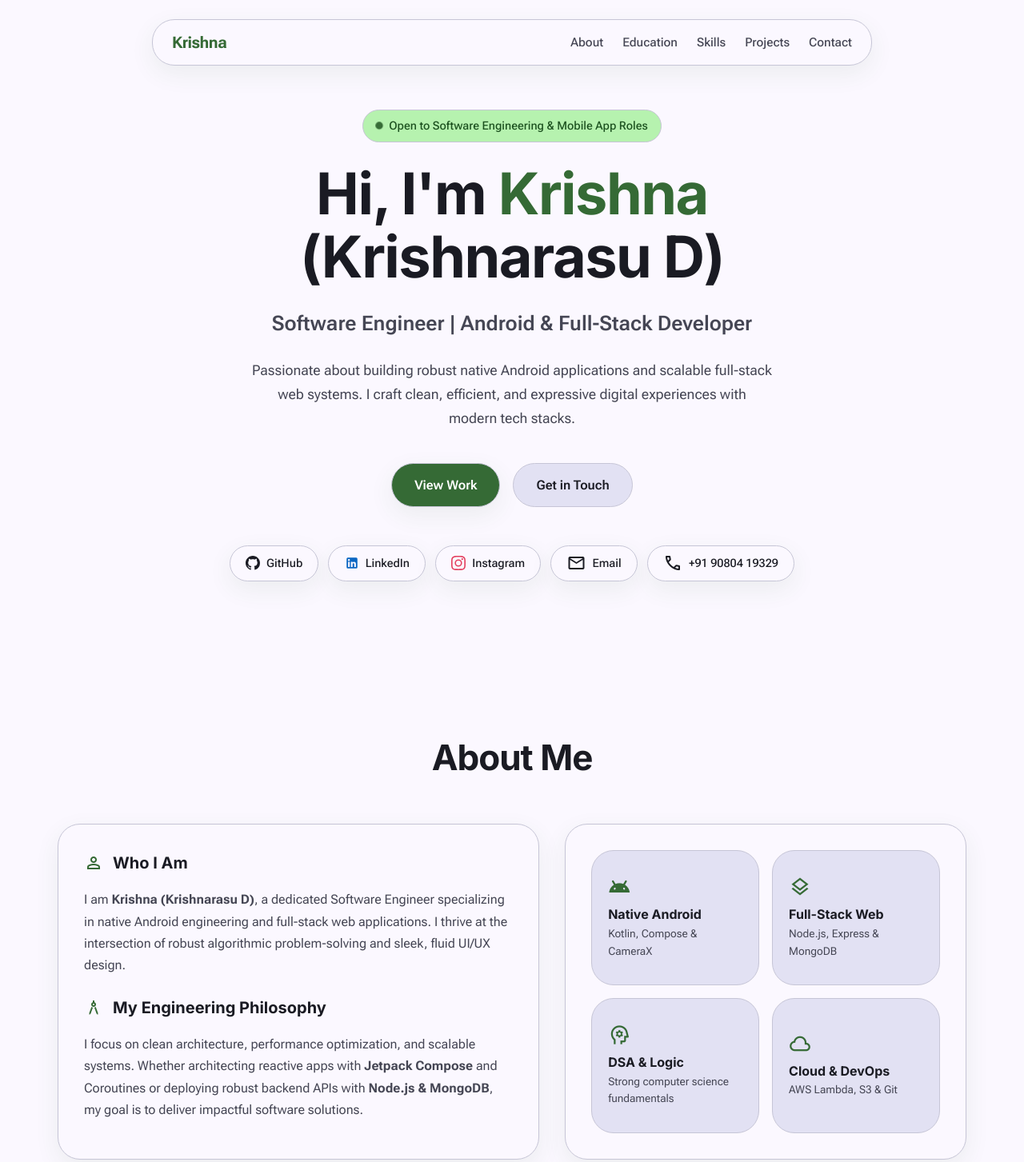
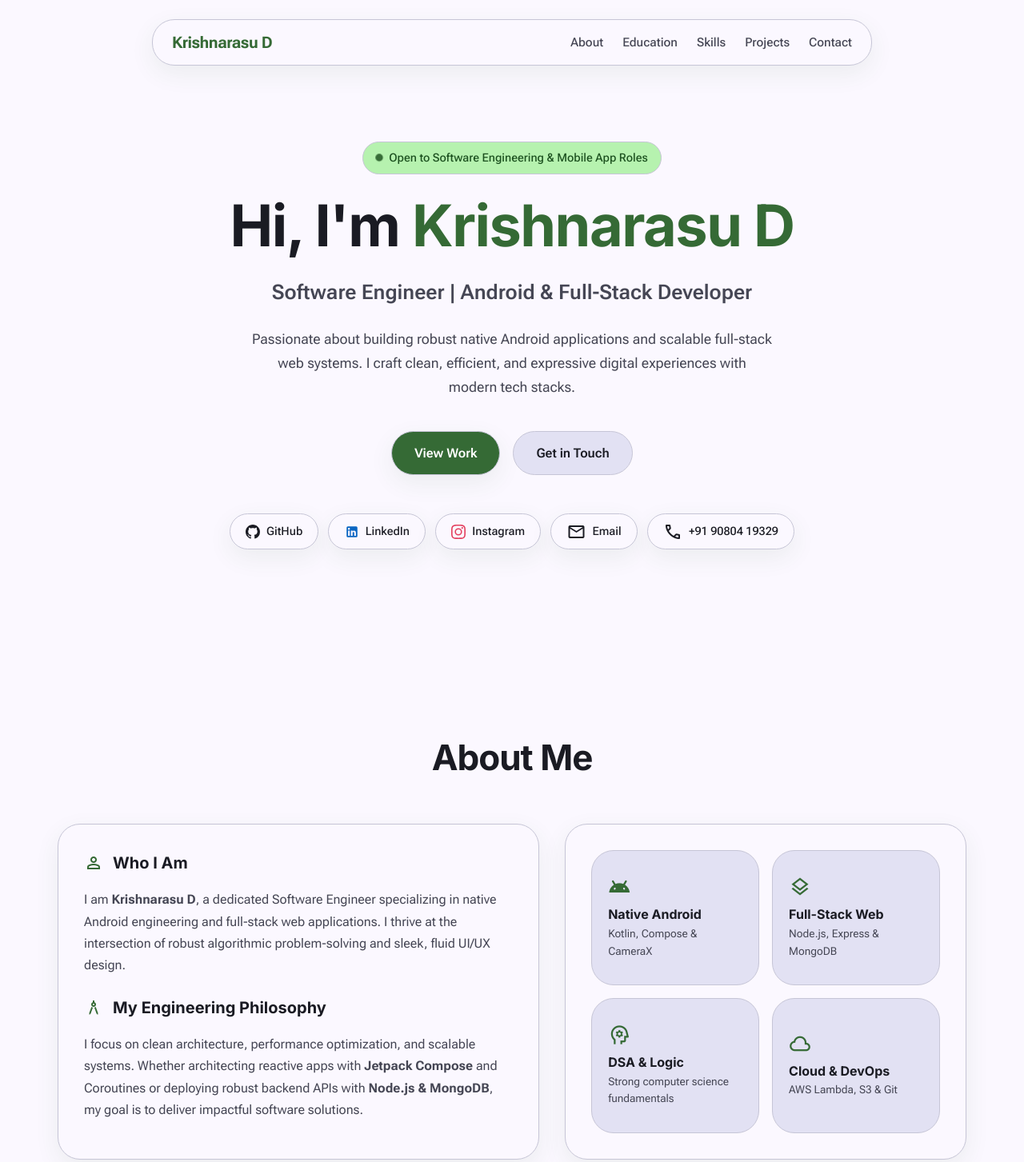
Before and after one commit to dkrishna-59/portfolio, a website built with Vite: page index.html in a window 1280 px wide. Shown: the top 1453 px of the page at 80% size. Built offline with nearby package versions, Linux system fonts and the light colour scheme.

Commit message:
Update name to Krishnarasu D and refine UI layout and robustness

```diff
--- a/index.html
+++ b/index.html
@@ -3,7 +3,7 @@
 <head>
     <meta charset="UTF-8">
     <meta name="viewport" content="width=device-width, initial-scale=1.0">
-    <title>Krishna | Software Engineer & Android Developer</title>
+    <title>Krishnarasu D | Software Engineer & Android Developer</title>
     <script>document.documentElement.classList.add('js');</script>
     <link rel="stylesheet" href="style.css">
     <link rel="preconnect" href="https://fonts.googleapis.com">
@@ -14,7 +14,7 @@
 <body>
     <header class="floating-nav">
         <nav class="nav-pill">
-            <a href="#hero" class="logo">Krishna</a>
+            <a href="#hero" class="logo">Krishnarasu D</a>
             <ul class="nav-links">
                 <li><a href="#about" class="active">About</a></li>
                 <li><a href="#education">Education</a></li>
@@ -32,7 +32,7 @@
                 <div class="pill-badge">
                     <span class="dot"></span> Open to Software Engineering & Mobile App Roles
                 </div>
-                <h1 class="headline">Hi, I'm <span class="accent">Krishna</span> (Krishnarasu D)</h1>
+                <h1 class="headline">Hi, I'm <span class="accent">Krishnarasu D</span></h1>
                 <p class="sub-headline">Software Engineer | Android & Full-Stack Developer</p>
                 <p class="bio">Passionate about building robust native Android applications and scalable full-stack web systems. I craft clean, efficient, and expressive digital experiences with modern tech stacks.</p>
                 <div class="cta-group">
@@ -73,7 +73,7 @@
                         <span class="material-symbols-outlined card-icon">person</span>
                         <h3>Who I Am</h3>
                     </div>
-                    <p>I am <strong>Krishna (Krishnarasu D)</strong>, a dedicated Software Engineer specializing in native Android engineering and full-stack web applications. I thrive at the intersection of robust algorithmic problem-solving and sleek, fluid UI/UX design.</p>
+                    <p>I am <strong>Krishnarasu D</strong>, a dedicated Software Engineer specializing in native Android engineering and full-stack web applications. I thrive at the intersection of robust algorithmic problem-solving and sleek, fluid UI/UX design.</p>
                     <div class="card-header mt-2">
                         <span class="material-symbols-outlined card-icon">architecture</span>
                         <h3>My Engineering Philosophy</h3>
@@ -364,7 +364,7 @@
 
     <!-- Footer -->
     <footer>
-        <p>Designed & Built by <strong>Krishna</strong> &copy; <span id="year">2025</span></p>
+        <p>Designed & Built by <strong>Krishnarasu D</strong> &copy; <span id="year">2025</span></p>
     </footer>
 
     <script src="script.js"></script>
```
